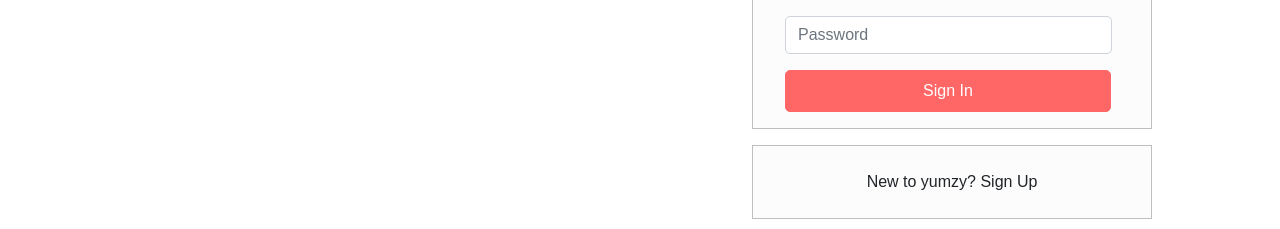
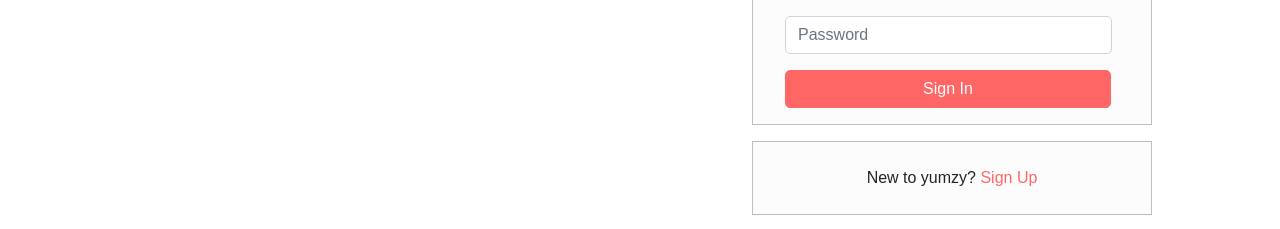
Before and after one commit to Phoenix-Cooperation/yumzy-frontend, a React (Create React App) app: page / in a window 1280 px wide. Shown: the part 253-482 px from the top of the page. Built offline with nearby package versions, Linux system fonts and the light colour scheme.

Commit message:
fixed padding issues and added style to auth__handler_toggle

```diff
--- a/src/assets/stylesheets/layout/_auth-form.scss
+++ b/src/assets/stylesheets/layout/_auth-form.scss
@@ -38,7 +38,7 @@ $form-border-radius: 5px;
             background-color: $primary-color;
             width: 97%;
             color: white;
-            padding: toRem(8) toRem(0);
+            padding: toRem(6) toRem(0);
             text-align: center;
             border-radius: $form-border-radius;
         }
@@ -51,8 +51,15 @@ $form-border-radius: 5px;
         text-align: center;
         margin-top: toRem(16);
         padding: toRem(24) toRem(16);
+
         p {
             margin-bottom: 0 !important;
         }
+
+        &_toggle {
+            color: $primary-color;
+            cursor: pointer;
+        }
+
     }
 }
--- a/src/pages/Auth/Auth.js
+++ b/src/pages/Auth/Auth.js
@@ -108,8 +108,23 @@ const Auth = () => {
                 </Form>
             </div>
 
-            <div className="auth__handler" onClick={handleIsSignup}>
-                {isSignup ? (<p>Already have an account? Sign In</p>): (<p>New to yumzy? Sign Up</p>)}
+            <div className="auth__handler">
+                {isSignup ? (
+                    <p>Already have an account?
+                        <span
+                            className="auth__handler_toggle"
+                            onClick={handleIsSignup}>
+                                &nbsp;Sign In
+                        </span>
+                    </p>) : (
+                    <p>New to yumzy?
+                        <span
+                            className="auth__handler_toggle"
+                            onClick={handleIsSignup}>
+                                &nbsp;Sign Up
+                        </span>
+                    </p>)
+                }
             </div>
         </div>
     )
```
